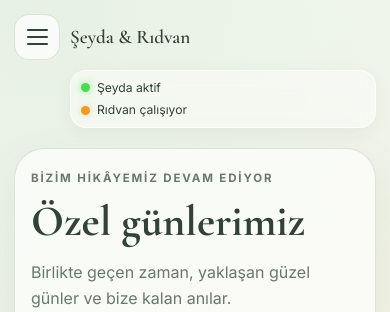
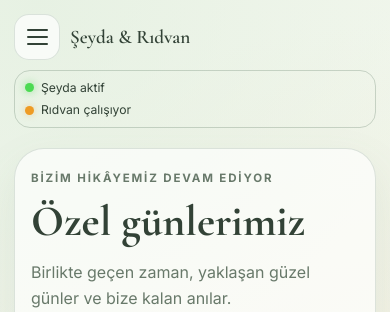
Before and after one commit to r6ven/geri-say-m, a Flask app: page / in a window 390 px wide. Shown: the top 312 px of the page. Run offline with Flask 3, Linux system fonts and the light colour scheme.

Commit message:
Align mobile availability panel left and remove background fill
Use full content width on mobile and a transparent background with a subtle border. Preserve desktop panel placement.

```diff
--- a/countdown_site_render_ready/countdown_site/static/css/style.css
+++ b/countdown_site_render_ready/countdown_site/static/css/style.css
@@ -635,11 +635,9 @@ dialog::backdrop {
 .availability-panel {
   margin-left: auto;
   padding: 10px 14px;
-  border: 1px solid rgba(255, 255, 255, 0.7);
+  border: 1px solid rgba(91, 119, 97, 0.28);
   border-radius: 16px;
-  background: rgba(255, 255, 255, 0.44);
-  backdrop-filter: blur(10px);
-  box-shadow: 0 5px 18px rgba(50, 66, 54, 0.05);
+  background: transparent;
 }
 .availability-row {
   display: flex;
@@ -675,6 +673,8 @@ dialog::backdrop {
   }
   .availability-panel {
     padding: 7px 10px;
+    margin-left: 0;
+    width: 100%;
   }
   .availability-row {
     font-size: 0.7rem;
@@ -682,10 +682,6 @@ dialog::backdrop {
   }
 }
 @media (max-width: 430px) {
-  .availability-panel {
-    margin-left: 56px;
-    width: calc(100% - 56px);
-  }
   .availability-row {
     font-size: 0.76rem;
   }
```
